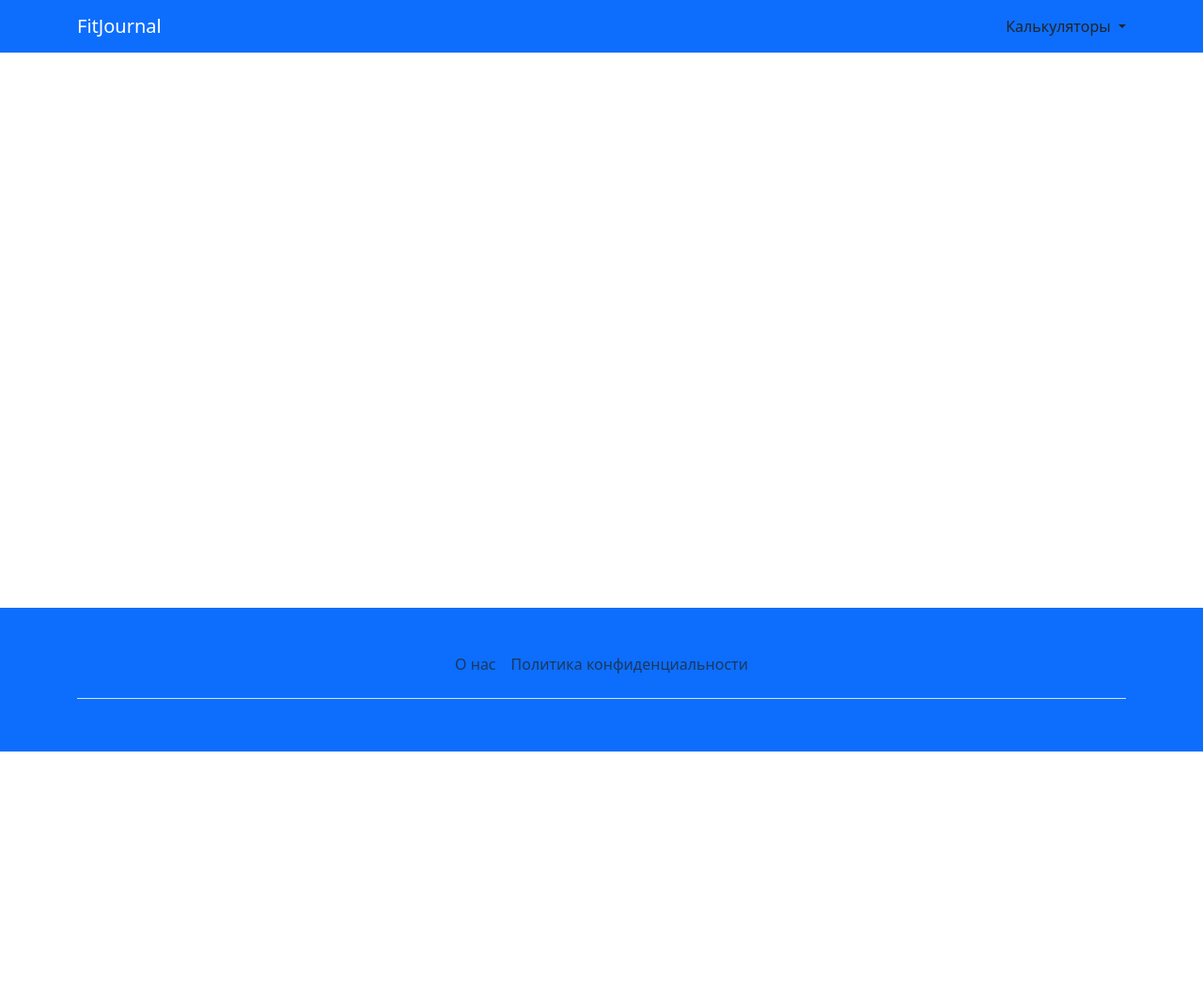
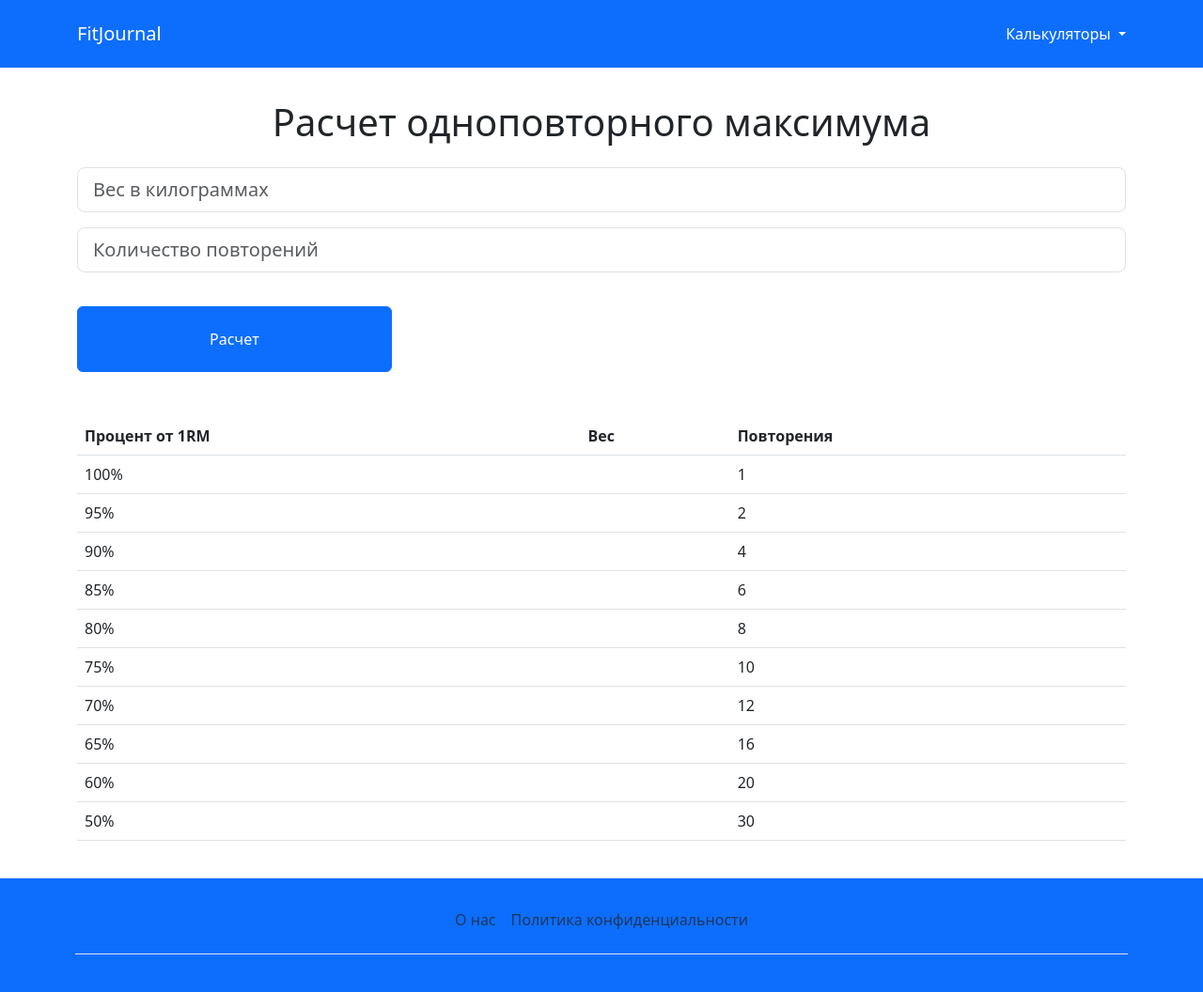
Before and after one commit to SlavaTatanov/FitJournal, a Django app: template FitJournal/tools/templates/tools/calculator_1rm.html in a window 1280 px wide. Shown: the whole page at 94% size. Before the commit the page ends 800 px from the top, so only its background shows below. Run offline with Django 3.2, Linux system fonts and the light colour scheme; the template is opened without the code that fills it, so the values that code supplies are empty; some libraries are stand-ins or nearby versions.

Commit message:
Slight reworking of styles

```diff
--- /dev/null
+++ b/FitJournal/static/custom.css
@@ -0,0 +1,23 @@
+body {
+  min-height: 100vh;
+}
+
+.sticky-footer {
+  position: sticky;
+  top: 100%;
+  padding-top: 3vh;
+  padding-bottom: 3vh;
+  padding-left: 10vh;
+  padding-right: 10vh;
+  margin-top: 5vh;
+  margin-bottom: 0px;
+}
+
+.dropdown-item{
+  color: black;
+}
+
+.dropdown-item:hover{
+    background: #0d6efd;
+    color: white;
+}
--- a/FitJournal/templates/base.html
+++ b/FitJournal/templates/base.html
@@ -10,20 +10,24 @@
     <!-- Bootstrap CSS core -->
     <link href="{% static 'bootstrap/css/bootstrap.min.css' %}" rel="stylesheet">
 
+    <!-- Custom CSS -->
+    <link rel="stylesheet" href="{% static 'custom.css' %}">
+
     <title>{{title}}</title>
 
 </head>
 <body>
 <!-- Navigation -->
 <nav class="navbar navbar-expand-sm bg-primary" data-bs-theme="dark">
-    <div class="container">
+    <div class="container" style="padding-top: 1vh; padding-bottom: 1vh;">
         <a class="navbar-brand" href="{% url 'index' %}">FitJournal</a>
-        <div class="nav-item dropdown">
+        <div class="nav-item dropdown text-white">
             <a class="nav-link dropdown-toggle" href="#" role="button" data-bs-toggle="dropdown" aria-expanded="false">
                 Калькуляторы
             </a>
             <ul class="dropdown-menu shadow p-3 mb-5 bg-white ">
-            <li><a class="dropdown-item text-black" href="{% url 'tools:calculator_1rm' %}">Одноповторный максимум</a></li>
+                <li><a class="dropdown-item" href="{% url 'tools:calculator_1rm' %}">Одноповторный
+                    максимум</a></li>
             </ul>
         </div>
     </div>
@@ -35,16 +39,12 @@
 </div>
 
 <!-- Footer -->
-<div class="flex bg-primary" style="position: absolute; bottom: 0; width: 100%">
-    <div class="container">
-        <footer class="py-3 my-4">
+<footer class="sticky-footer bg-primary">
     <ul class="nav justify-content-center border-bottom pb-3 mb-3">
         <li class="nav-item"><a href="{% url 'about' %}" class="nav-link px-2 text-muted">О нас</a></li>
         <li class="nav-item"><a href="#" class="nav-link px-2 text-muted">Политика конфиденциальности</a></li>
     </ul>
 </footer>
-    </div>
-</div>
 
 <!-- Bootstrap core JavaScript -->
 <script src="{% static 'bootstrap/js/bootstrap.bundle.min.js' %}"></script>
--- a/FitJournal/tools/templates/tools/calculator_1rm.html
+++ b/FitJournal/tools/templates/tools/calculator_1rm.html
@@ -1 +1,72 @@
 {% extends "base.html" %}
+
+{% block content %}
+<div class="d-grid gap-3">
+    <h1 style="text-align:center; margin-top:10px">Расчет одноповторного максимума</h1>
+    <input class="form-control form-control-lg " type="text" placeholder="Вес в килограммах">
+    <input class="form-control form-control-lg" type="text" placeholder="Количество повторений">
+    <button type="button" class="btn btn-primary" style="width:30%; height:120%; margin-top:20px;">Расчет</button>
+</div>
+<table class="table" style="margin-top:10vh;">
+    <thead>
+    <tr>
+        <th scope="col">Процент от 1RM</th>
+        <th scope="col">Вес</th>
+        <th scope="col">Повторения</th>
+    </tr>
+    </thead>
+    <tbody>
+    <tr>
+        <td>100%</td>
+        <td></td>
+        <td>1</td>
+    </tr>
+    <tr>
+        <td>95%</td>
+        <td></td>
+        <td>2</td>
+    </tr>
+    <tr>
+        <td>90%</td>
+        <td></td>
+        <td>4</td>
+    </tr>
+    <tr>
+        <td>85%</td>
+        <td></td>
+        <td>6</td>
+    </tr>
+    <tr>
+        <td>80%</td>
+        <td></td>
+        <td>8</td>
+    </tr>
+     <tr>
+        <td>75%</td>
+        <td></td>
+        <td>10</td>
+    </tr>
+     <tr>
+        <td>70%</td>
+        <td></td>
+        <td>12</td>
+    </tr>
+     <tr>
+        <td>65%</td>
+        <td></td>
+        <td>16</td>
+    </tr>
+     <tr>
+        <td>60%</td>
+        <td></td>
+        <td>20</td>
+    </tr>
+     <tr>
+        <td>50%</td>
+        <td></td>
+        <td>30</td>
+    </tr>
+    </tbody>
+</table>
+
+{% endblock %}
```
Lines whose indentation alone changed are shown as unchanged.
